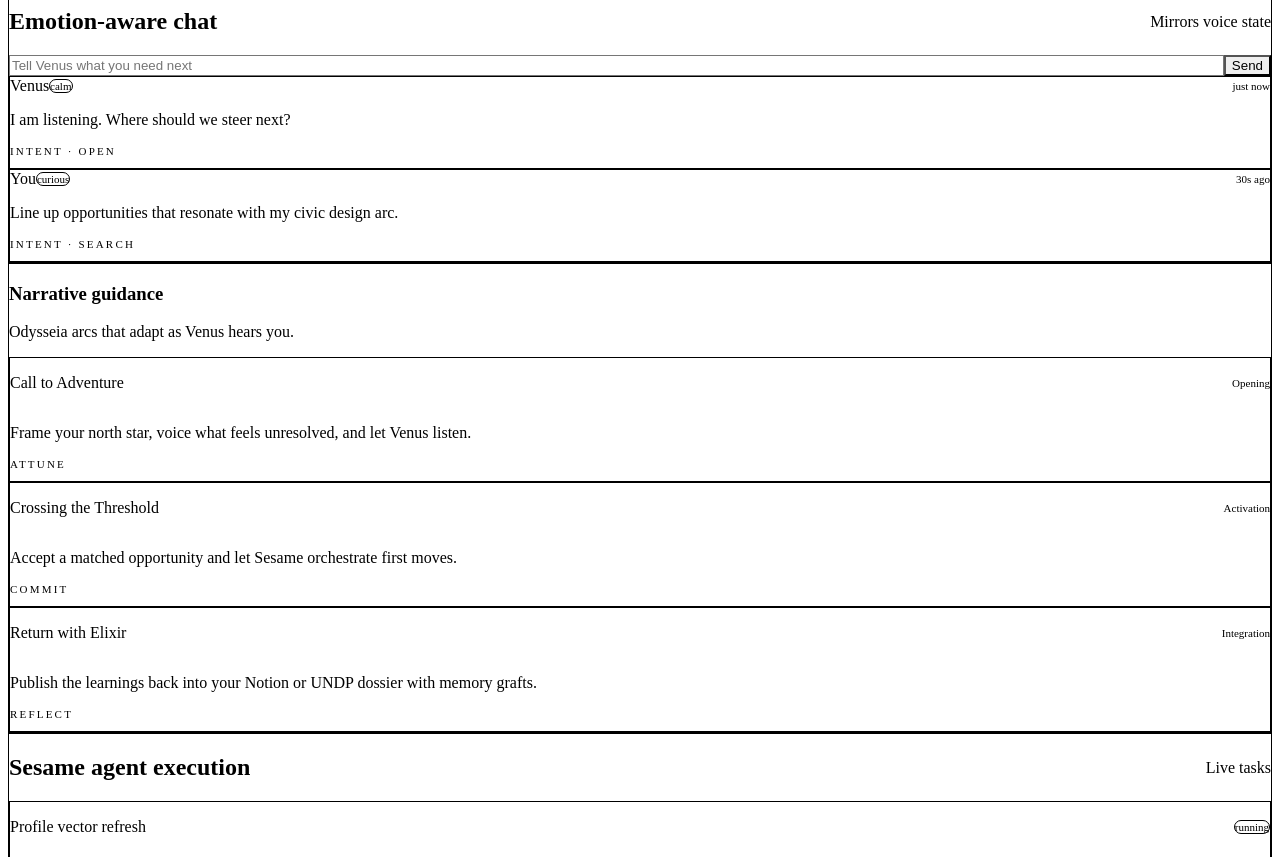
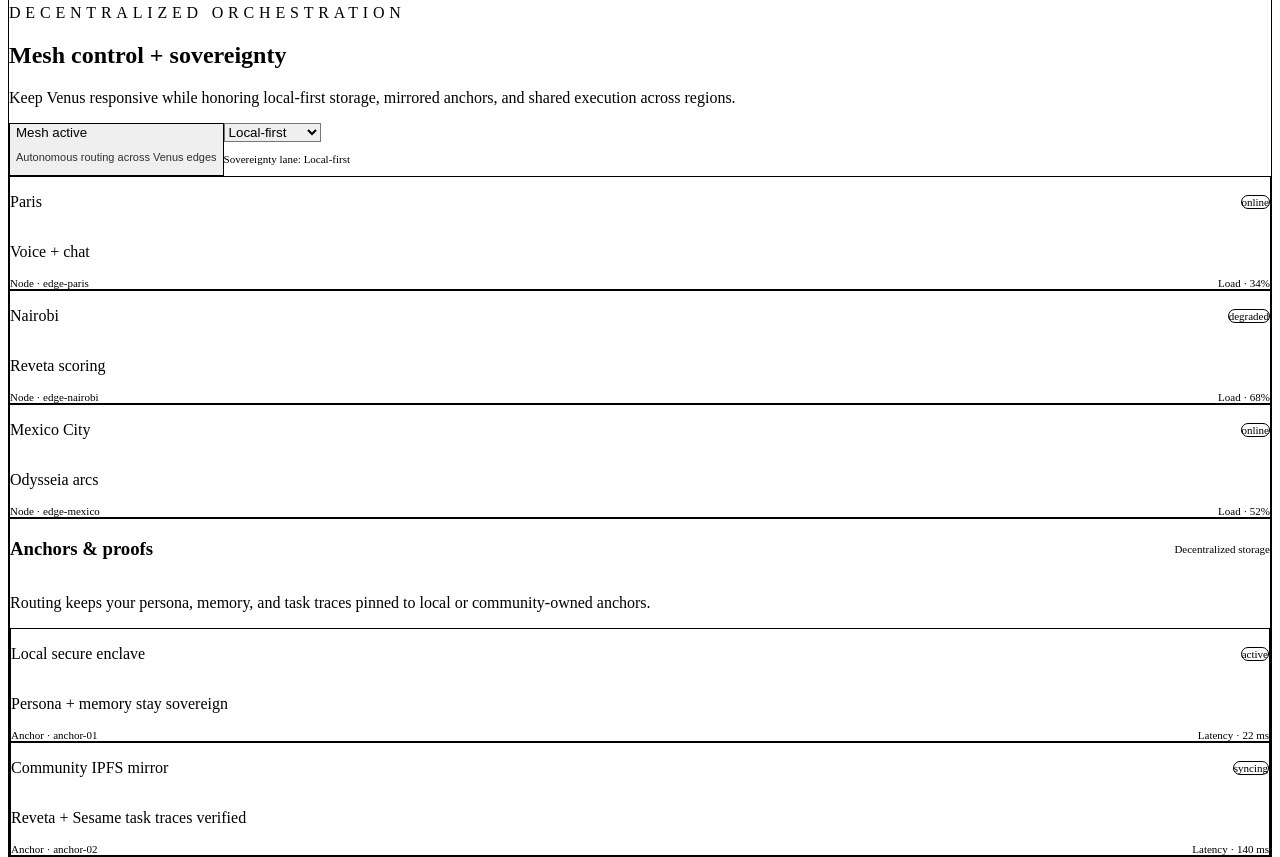
Before and after one commit to Melvinjayson/odysseia, a Next.js app in the folder odysseia-frontend/: page / in a window 1280 px wide. Shown: the part 980-1837 px from the top of the page. Built offline with nearby package versions, Linux system fonts and the light colour scheme; no server answers.

Commit message:
Highlight decentralized orchestration controls

```diff
--- a/odysseia-frontend/app/page.tsx
+++ b/odysseia-frontend/app/page.tsx
@@ -42,6 +42,22 @@
   steps: string[];
   status: "configured" | "in-flight" | "delivered";
   lastAction: string;
+};
+
+type MeshNode = {
+  id: string;
+  region: string;
+  status: "online" | "degraded" | "offline";
+  load: number;
+  capability: string;
+};
+
+type DataAnchor = {
+  id: string;
+  location: string;
+  status: "active" | "syncing";
+  latency: string;
+  assurance: string;
 };
 
 const fallbackTasks: Task[] = [
@@ -146,6 +162,47 @@
   },
 ];
 
+const fallbackMeshNodes: MeshNode[] = [
+  {
+    id: "edge-paris",
+    region: "Paris",
+    status: "online",
+    load: 34,
+    capability: "Voice + chat",
+  },
+  {
+    id: "edge-nairobi",
+    region: "Nairobi",
+    status: "degraded",
+    load: 68,
+    capability: "Reveta scoring",
+  },
+  {
+    id: "edge-mexico",
+    region: "Mexico City",
+    status: "online",
+    load: 52,
+    capability: "Odysseia arcs",
+  },
+];
+
+const fallbackAnchors: DataAnchor[] = [
+  {
+    id: "anchor-01",
+    location: "Local secure enclave",
+    status: "active",
+    latency: "22 ms",
+    assurance: "Persona + memory stay sovereign",
+  },
+  {
+    id: "anchor-02",
+    location: "Community IPFS mirror",
+    status: "syncing",
+    latency: "140 ms",
+    assurance: "Reveta + Sesame task traces verified",
+  },
+];
+
 export default function Home() {
   const [listening, setListening] = useState(false);
   const [speaking, setSpeaking] = useState(false);
@@ -174,6 +231,10 @@
   const [applications, setApplications] = useState<ApplicationFlow[]>(fallbackApplications);
   const [loadingVoice, setLoadingVoice] = useState(false);
   const [personaSaved, setPersonaSaved] = useState(false);
+  const [meshEnabled, setMeshEnabled] = useState(true);
+  const [dataResidency, setDataResidency] = useState("Local-first");
+  const [meshNodes, setMeshNodes] = useState<MeshNode[]>(fallbackMeshNodes);
+  const [anchors, setAnchors] = useState<DataAnchor[]>(fallbackAnchors);
 
   const emotionPalette: Record<ChatMessage["emotion"], string> = useMemo(
     () => ({
@@ -202,6 +263,8 @@
     fetchOrFallback<Opportunity[]>("/api/orchestration/reveta", fallbackOpportunities, setOpportunities);
     fetchOrFallback<Arc[]>("/api/orchestration/arcs", fallbackArcs, setArcs);
     fetchOrFallback<ApplicationFlow[]>("/api/orchestration/applications", fallbackApplications, setApplications);
+    fetchOrFallback<MeshNode[]>("/api/orchestration/mesh", fallbackMeshNodes, setMeshNodes);
+    fetchOrFallback<DataAnchor[]>("/api/orchestration/anchors", fallbackAnchors, setAnchors);
   }, []);
 
   useEffect(() => {
@@ -272,7 +335,7 @@
             <p className="text-sm uppercase tracking-[0.3em] text-indigo-200">Venus experience</p>
             <h1 className="text-4xl md:text-5xl font-black text-white drop-shadow-sm">Real-time, emotion-aware orchestration</h1>
             <p className="mt-3 text-indigo-100/80 max-w-2xl">
-              Voice-first guidance, Sesame tasking, Reveta matches, and Odysseia arcs—stitched into a single responsive console with narrative tone intact.
+              Voice-first guidance, Sesame tasking, Reveta matches, and Odysseia arcs—stitched into a single responsive console with narrative tone intact and a sovereign mesh that keeps data close.
             </p>
           </div>
           <div className="flex items-center gap-3 bg-black/30 border border-indigo-900/30 rounded-2xl px-4 py-3">
@@ -386,6 +449,114 @@
             </button>
             {personaSaved && <p className="text-xs text-emerald-200">Persona synced with memory orchestrator.</p>}
           </form>
+        </div>
+      </section>
+
+      <section
+        id="decentralized"
+        className="grid grid-cols-1 xl:grid-cols-3 gap-6 rounded-3xl border border-indigo-900/40 bg-gradient-to-br from-slate-95
+0 via-indigo-950 to-slate-900 shadow-2xl p-6"
+      >
+        <div className="xl:col-span-2 space-y-4">
+          <div className="flex flex-col gap-3 md:flex-row md:items-center md:justify-between">
+            <div>
+              <p className="text-xs uppercase tracking-[0.3em] text-indigo-200">Decentralized orchestration</p>
+              <h2 className="text-2xl md:text-3xl font-bold text-white">Mesh control + sovereignty</h2>
+              <p className="text-sm text-indigo-100/80 max-w-2xl">
+                Keep Venus responsive while honoring local-first storage, mirrored anchors, and shared execution across regions.
+              </p>
+            </div>
+            <div className="flex gap-3" role="group" aria-label="Mesh configuration">
+              <button
+                type="button"
+                onClick={() => setMeshEnabled(prev => !prev)}
+                aria-pressed={meshEnabled}
+                className={`rounded-xl border px-4 py-3 text-left text-sm font-semibold transition focus-visible:outline focus-vi
+sible:ring-2 focus-visible:ring-pink-400 ${
+                  meshEnabled
+                    ? "bg-pink-900/30 border-pink-700 text-pink-100"
+                    : "bg-slate-900 border-slate-800 text-slate-100"
+                }`}
+              >
+                {meshEnabled ? "Mesh active" : "Mesh paused"}
+                <p className="text-[11px] font-normal opacity-80">Autonomous routing across Venus edges</p>
+              </button>
+              <label className="block text-sm text-indigo-100" htmlFor="residency">
+                <span className="sr-only">Data residency preference</span>
+                <select
+                  id="residency"
+                  value={dataResidency}
+                  onChange={e => setDataResidency(e.target.value)}
+                  className="rounded-xl border border-slate-800 bg-slate-900 px-4 py-3 text-sm focus-visible:outline focus-visibl
+e:ring-2 focus-visible:ring-indigo-400"
+                >
+                  <option>Local-first</option>
+                  <option>Hybrid mesh</option>
+                  <option>Cloud assist</option>
+                </select>
+                <p className="mt-1 text-[11px] text-indigo-100/70">Sovereignty lane: {dataResidency}</p>
+              </label>
+            </div>
+          </div>
+
+          <div className="grid grid-cols-1 md:grid-cols-3 gap-3" role="list" aria-label="Mesh nodes">
+            {meshNodes.map(node => (
+              <div key={node.id} className="rounded-2xl border border-slate-800 bg-black/30 px-4 py-3 space-y-2" role="listitem">
+                <div className="flex items-center justify-between">
+                  <p className="text-sm font-semibold text-white">{node.region}</p>
+                  <span
+                    className={`text-[11px] px-2 py-1 rounded-full border ${
+                      node.status === "online"
+                        ? "border-emerald-700 bg-emerald-900/30 text-emerald-100"
+                        : node.status === "degraded"
+                          ? "border-amber-700 bg-amber-900/30 text-amber-100"
+                          : "border-slate-700 bg-slate-900 text-slate-100"
+                    }`}
+                  >
+                    {node.status}
+                  </span>
+                </div>
+                <p className="text-xs text-indigo-100/80">{node.capability}</p>
+                <div className="flex items-center justify-between text-[11px] text-indigo-200/80">
+                  <span>Node · {node.id}</span>
+                  <span>Load · {node.load}%</span>
+                </div>
+              </div>
+            ))}
+          </div>
+        </div>
+
+        <div className="space-y-3 rounded-2xl border border-indigo-900/40 bg-slate-950/80 p-4">
+          <div className="flex items-center justify-between">
+            <h3 className="text-xl font-bold text-white">Anchors & proofs</h3>
+            <span className="text-[11px] text-indigo-200">Decentralized storage</span>
+          </div>
+          <p className="text-sm text-indigo-100/80">
+            Routing keeps your persona, memory, and task traces pinned to local or community-owned anchors.
+          </p>
+          <div className="space-y-3" role="list" aria-label="Anchors">
+            {anchors.map(anchor => (
+              <div key={anchor.id} className="rounded-xl border border-slate-800 bg-slate-900/70 px-4 py-3" role="listitem">
+                <div className="flex items-center justify-between">
+                  <p className="text-sm font-semibold text-white">{anchor.location}</p>
+                  <span
+                    className={`text-[11px] px-2 py-1 rounded-full border ${
+                      anchor.status === "active"
+                        ? "border-emerald-700 bg-emerald-900/30 text-emerald-100"
+                        : "border-amber-700 bg-amber-900/30 text-amber-100"
+                    }`}
+                  >
+                    {anchor.status}
+                  </span>
+                </div>
+                <p className="text-xs text-indigo-100/80">{anchor.assurance}</p>
+                <div className="flex items-center justify-between text-[11px] text-indigo-200/80">
+                  <span>Anchor · {anchor.id}</span>
+                  <span>Latency · {anchor.latency}</span>
+                </div>
+              </div>
+            ))}
+          </div>
         </div>
       </section>
 
```
